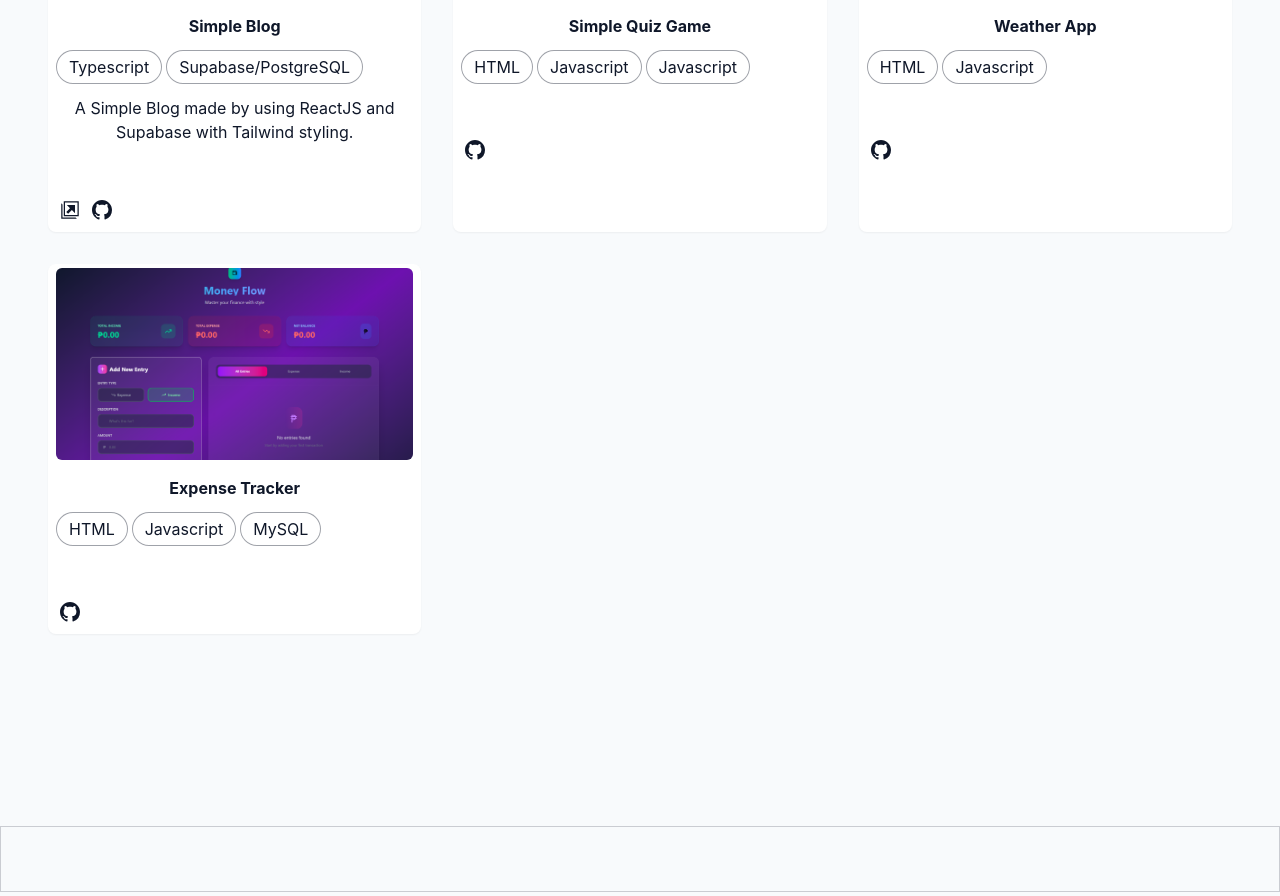
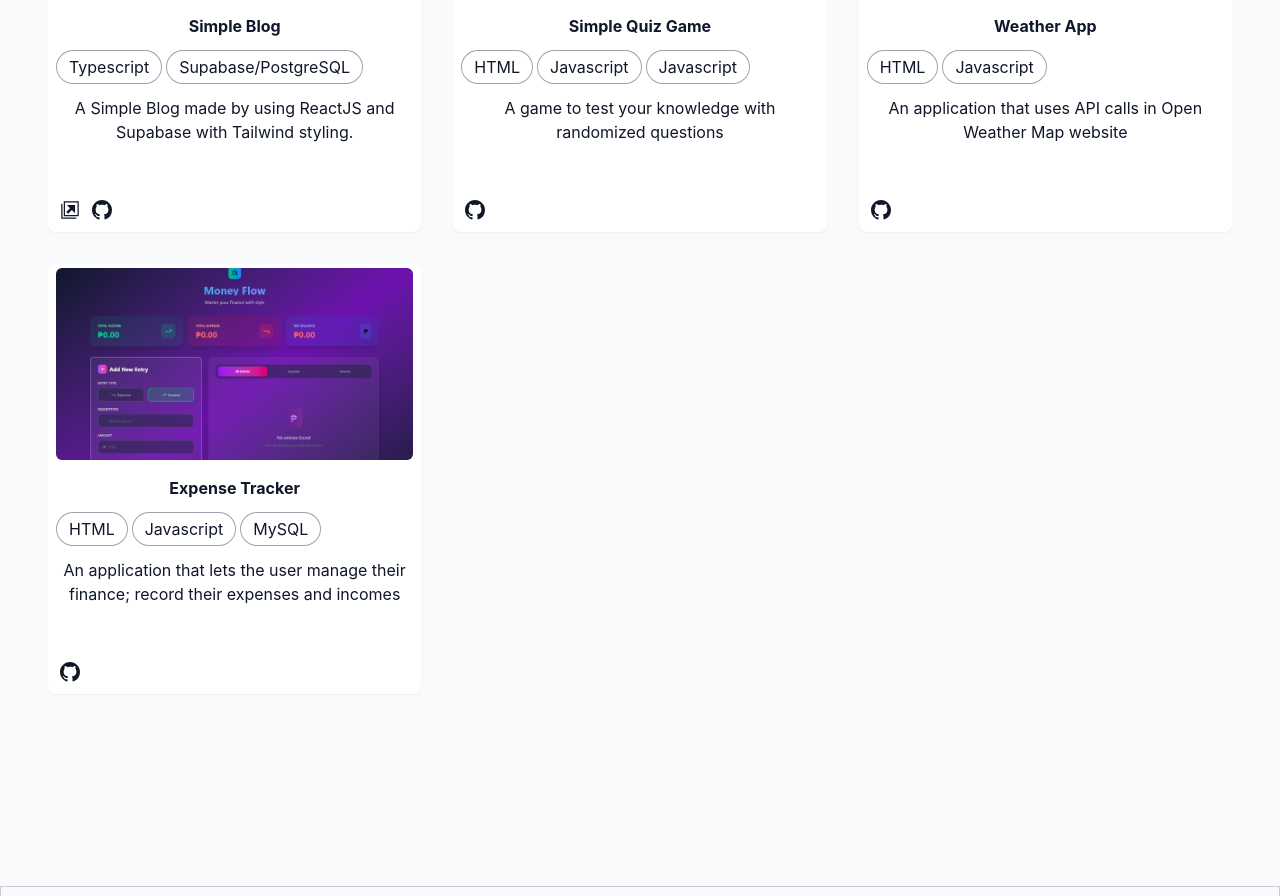
Before and after one commit to fabrosjhordan-cmd/Personal-Project-Portfolio, a React (Vite) app: page / in a window 1280 px wide. Shown: the part 2150-3046 px from the top of the page. Built offline with nearby package versions, Linux system fonts and the light colour scheme; a web font is replaced by a local one.

Commit message:
Updated: Projects introductions

```diff
--- a/src/components/Projects.tsx
+++ b/src/components/Projects.tsx
@@ -5,11 +5,11 @@ import { ImNewTab } from "react-icons/im"
 const projects =[
     {title: 'Simple Blog', image: '/simple_blog_pic.png', tags: ['Typescript', 'Supabase/PostgreSQL'], intro: 'A Simple Blog made by using ReactJS and Supabase with Tailwind styling.', vercel: 'https://simpleblog-puce.vercel.app/', github: 'https://github.com/fabrosjhordan-cmd/simple-blog-react-redux' },
 
-    {title: 'Simple Quiz Game', image: '/quiz_game_pic.png', tags: ['HTML', 'Javascript', 'Javascript'], intro: '', vercel: '', github: 'https://github.com/fabrosjhordan-cmd/quiz-game'},
+    {title: 'Simple Quiz Game', image: '/quiz_game_pic.png', tags: ['HTML', 'Javascript', 'Javascript'], intro: 'A game to test your knowledge with randomized questions ', vercel: '', github: 'https://github.com/fabrosjhordan-cmd/quiz-game'},
 
-    {title: 'Weather App', image: '/weather_app.png', tags: ['HTML', 'Javascript'], intro: '', vercel: '', github: 'https://github.com/fabrosjhordan-cmd/weatherapp'},
+    {title: 'Weather App', image: '/weather_app.png', tags: ['HTML', 'Javascript'], intro: 'An application that uses API calls in Open Weather Map website', vercel: '', github: 'https://github.com/fabrosjhordan-cmd/weatherapp'},
 
-    {title: 'Expense Tracker', image: '/expense_tracker_pic.png', tags: ['HTML', 'Javascript', 'MySQL'], intro: '', vercel: '', github: 'https://github.com/fabrosjhordan-cmd/expensetracker'},
+    {title: 'Expense Tracker', image: '/expense_tracker_pic.png', tags: ['HTML', 'Javascript', 'MySQL'], intro: 'An application that lets the user manage their finance; record their expenses and incomes', vercel: '', github: 'https://github.com/fabrosjhordan-cmd/expensetracker'},
 ]
 export const Projects = () =>{
     return (
```
